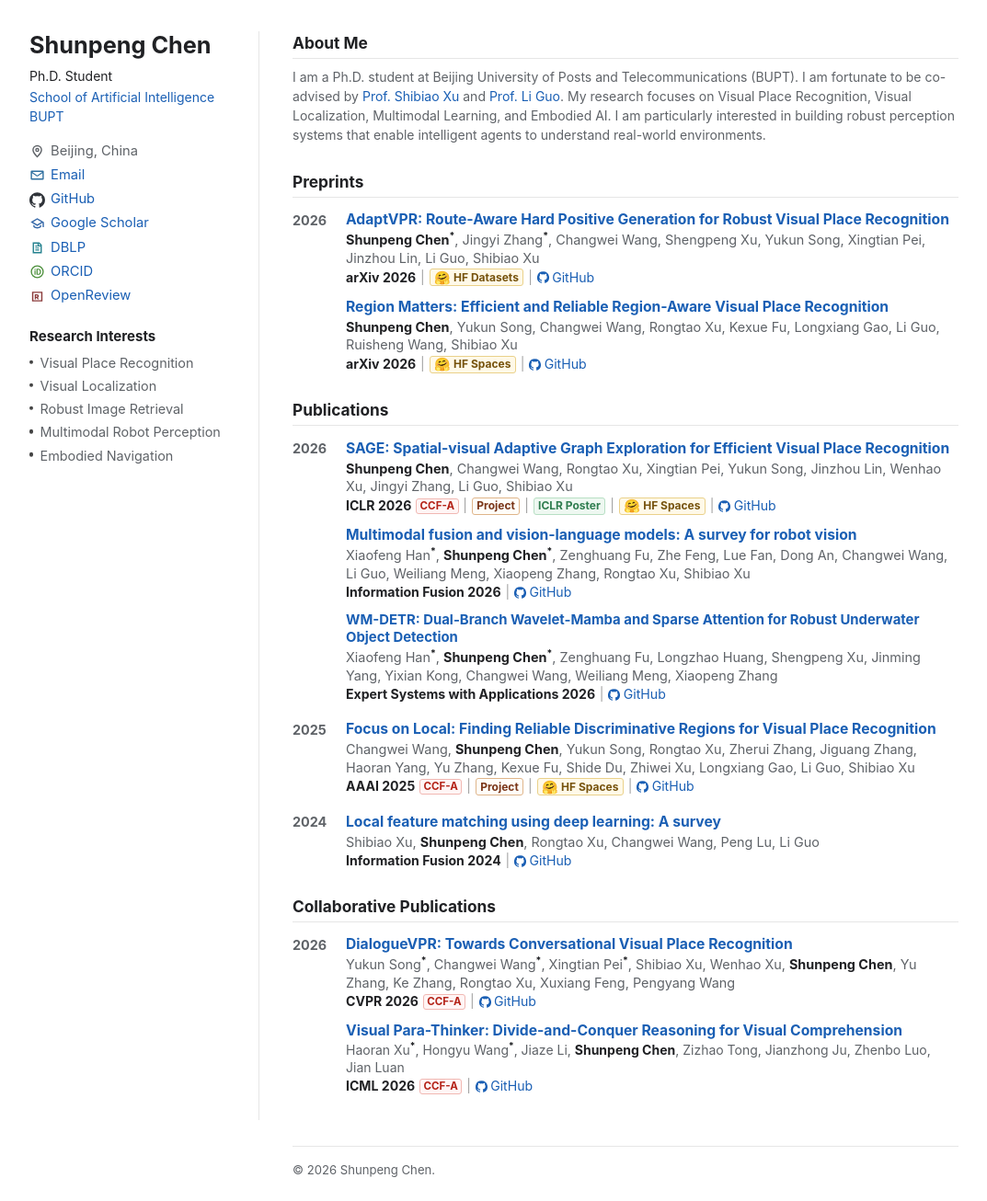
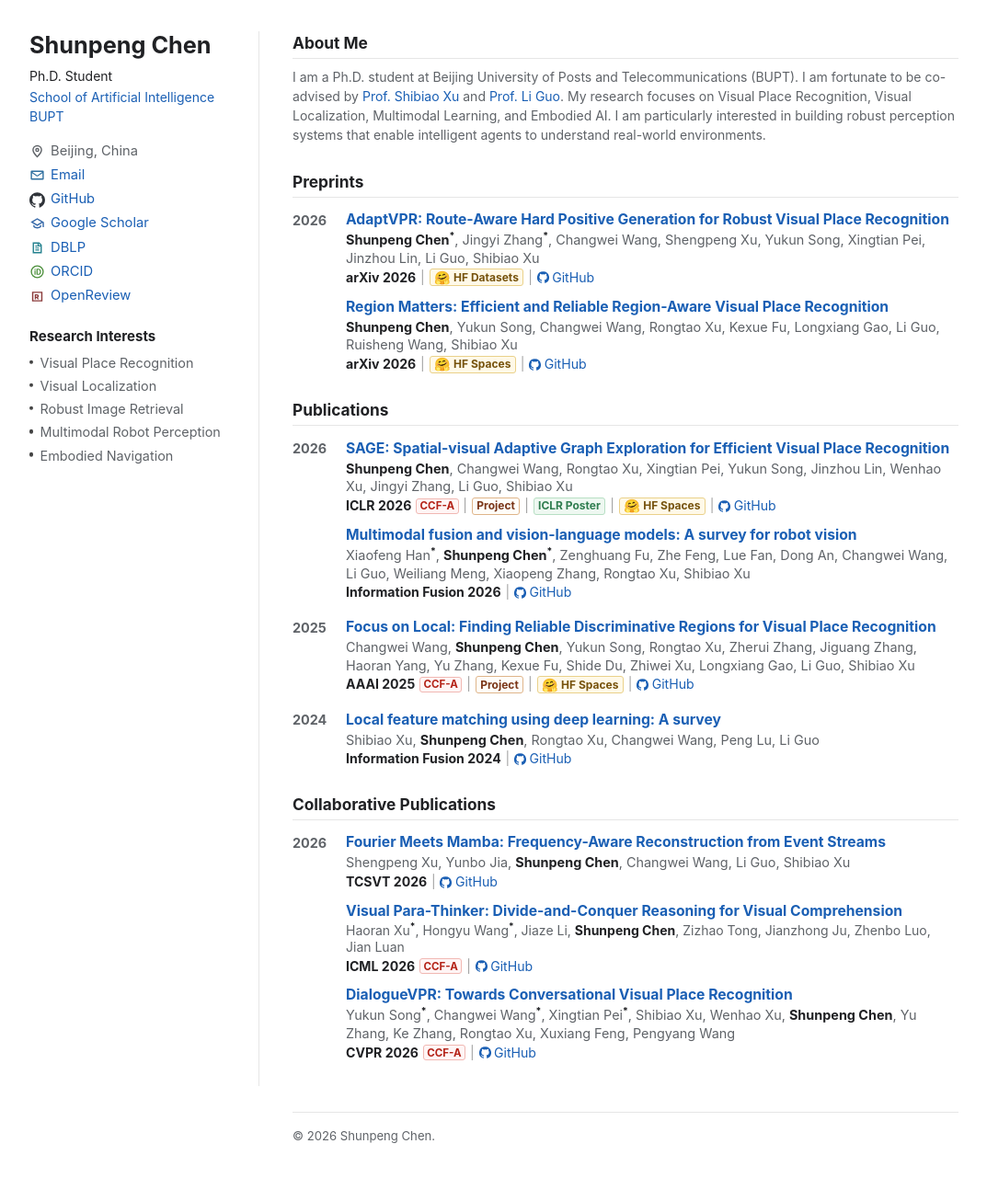
Before and after one commit to chenshunpeng/chenshunpeng.github.io, a Jekyll site: the page built from index.md, in a window 1280 px wide and 1306 px high. Shown: the whole window at 92% size, without its empty margins (103-1176 px from the left). Built offline with Jekyll 4.4.1, drawn with Linux system fonts in a browser that asks for light colours; comment, search, counter and statistics services are not loaded.

Commit message:
Update homepage

```diff
--- a/_data/collaborations.yml
+++ b/_data/collaborations.yml
@@ -1,10 +1,9 @@
-- title: "DialogueVPR: Towards Conversational Visual Place Recognition"
-  authors_html: "Yukun Song<sup>*</sup>, Changwei Wang<sup>*</sup>, Xingtian Pei<sup>*</sup>, Shibiao Xu, Wenhao Xu, <strong>Shunpeng Chen</strong>, Yu Zhang, Ke Zhang, Rongtao Xu, Xuxiang Feng, Pengyang Wang"
-  venue: "CVPR"
+- title: "Fourier Meets Mamba: Frequency-Aware Reconstruction from Event Streams"
+  authors_html: "Shengpeng Xu, Yunbo Jia, <strong>Shunpeng Chen</strong>, Changwei Wang, Li Guo, Shibiao Xu"
+  venue: "TCSVT"
   year: 2026
-  ccf: "CCF-A"
-  paper: "https://openaccess.thecvf.com/content/CVPR2026/html/Song_DialogueVPR_Towards_Conversational_Visual_Place_Recognition_CVPR_2026_paper.html"
-  github: "https://github.com/Graysonggg/DlgPR"
+  paper: "https://ieeexplore.ieee.org/document/11713031"
+  github: "https://github.com/Xusssssss/Freq-E2VID"
 
 - title: "Visual Para-Thinker: Divide-and-Conquer Reasoning for Visual Comprehension"
   authors_class: "compact-authors"
@@ -14,3 +13,11 @@
   ccf: "CCF-A"
   paper: "https://openreview.net/forum?id=yUOnI5IAuT"
   github: "https://github.com/xuhaoran1/Visual-Para-Thinker"
+
+- title: "DialogueVPR: Towards Conversational Visual Place Recognition"
+  authors_html: "Yukun Song<sup>*</sup>, Changwei Wang<sup>*</sup>, Xingtian Pei<sup>*</sup>, Shibiao Xu, Wenhao Xu, <strong>Shunpeng Chen</strong>, Yu Zhang, Ke Zhang, Rongtao Xu, Xuxiang Feng, Pengyang Wang"
+  venue: "CVPR"
+  year: 2026
+  ccf: "CCF-A"
+  paper: "https://openaccess.thecvf.com/content/CVPR2026/html/Song_DialogueVPR_Towards_Conversational_Visual_Place_Recognition_CVPR_2026_paper.html"
+  github: "https://github.com/Graysonggg/DlgPR"
--- a/_data/publications.yml
+++ b/_data/publications.yml
@@ -24,18 +24,6 @@
   github: "https://github.com/Xiaofeng-Han-Res/MF-RV"
   project: "TODO"
 
-- title: "WM-DETR: Dual-Branch Wavelet-Mamba and Sparse Attention for Robust Underwater Object Detection"
-  title_class: "compact-title"
-  authors_html: "Xiaofeng Han<sup>*</sup>, <strong>Shunpeng Chen</strong><sup>*</sup>, Zenghuang Fu, Longzhao Huang, Shengpeng Xu, Jinming Yang, Yixian Kong, Changwei Wang, Weiliang Meng, Xiaopeng Zhang"
-  venue: "Expert Systems with Applications"
-  year: 2026
-  impact_factor:
-  status: "Journal article"
-  selected: true
-  paper: "https://www.sciencedirect.com/science/article/abs/pii/S0957417426020580"
-  github: "https://github.com/Xiaofeng-Han-Res/WM-DETR"
-  project: "TODO"
-
 - title: "Focus on Local: Finding Reliable Discriminative Regions for Visual Place Recognition"
   authors_html: "Changwei Wang, <strong>Shunpeng Chen</strong>, Yukun Song, Rongtao Xu, Zherui Zhang, Jiguang Zhang, Haoran Yang, Yu Zhang, Kexue Fu, Shide Du, Zhiwei Xu, Longxiang Gao, Li Guo, Shibiao Xu"
   venue: "AAAI"
```
